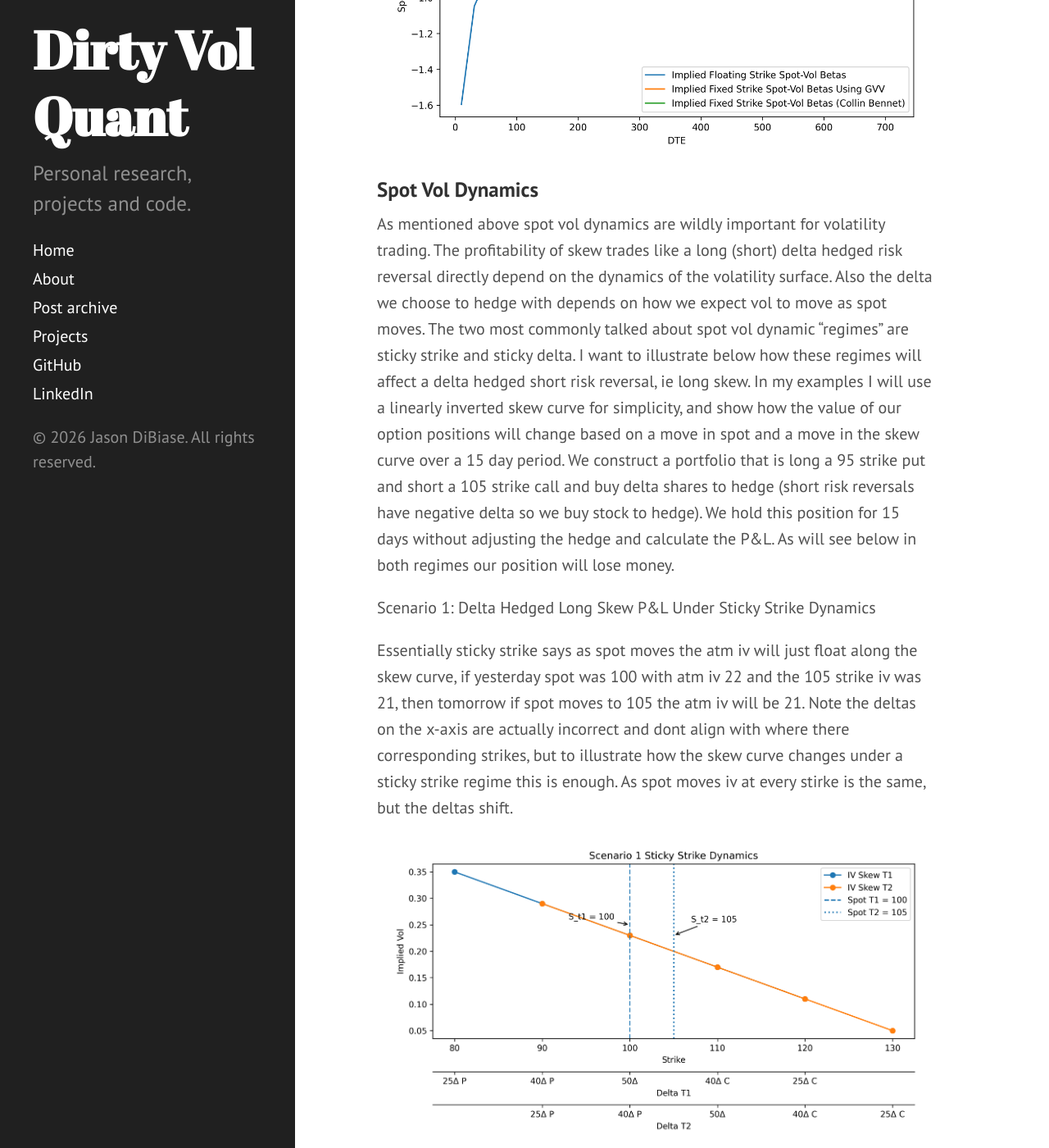
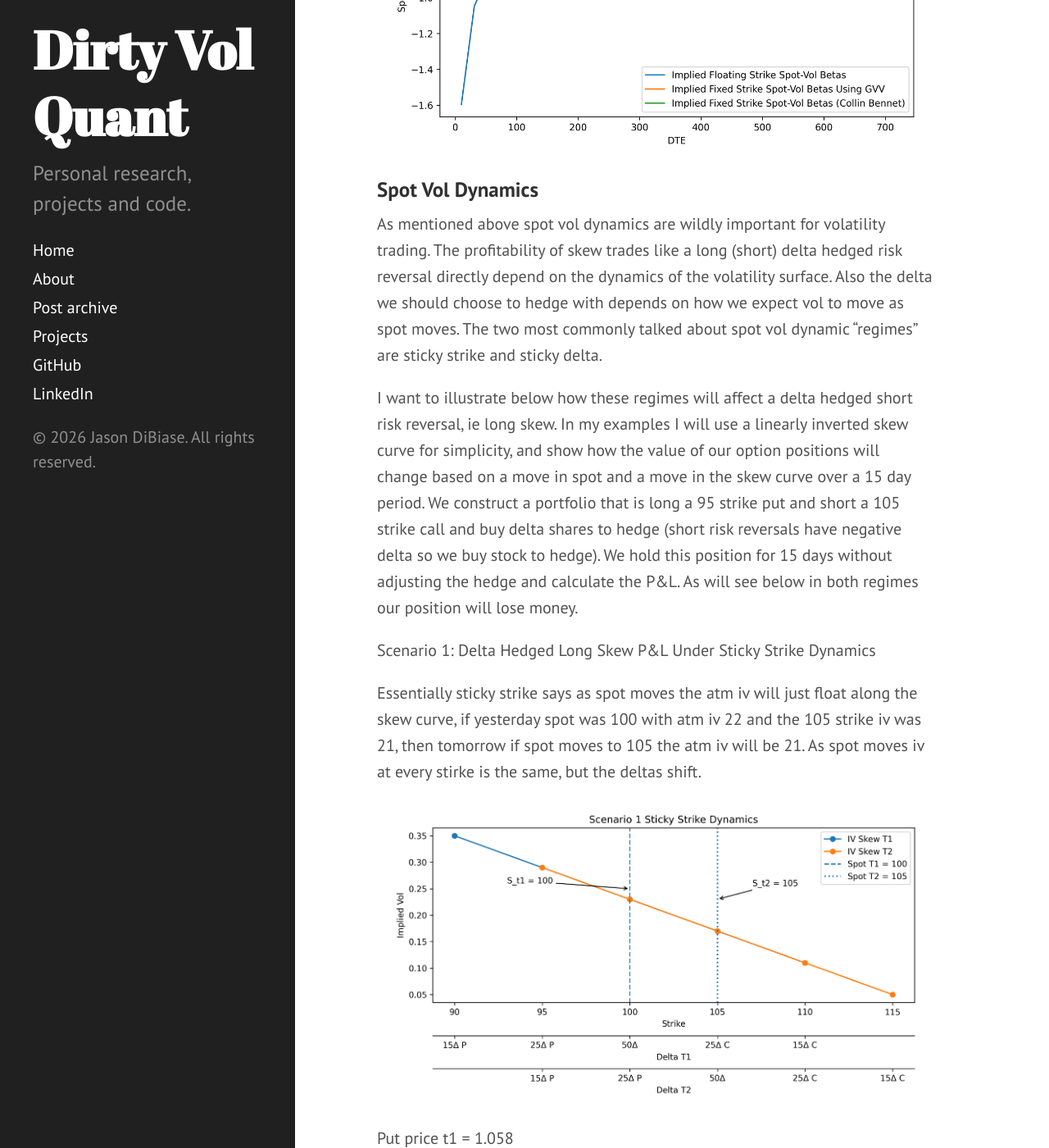
Before and after one commit to dibiasej/dibiasej.github.io, a Jekyll site: the page built from _posts/2026-06-07-Fixed-Strike-Floating-Strike-Spot-Vol-Dynamics-And-The-Skew-Stickiness-Ratio-Part-1.md, in a window 1280 px wide and 1400 px high, scrolled down 4237 px. Shown: the whole window at 82% size. Built offline with Jekyll 4.4.1, drawn with Linux system fonts in a browser that asks for light colours; Markdown is read by kramdown in place of the engine named in the settings; some of the changed text lies outside the part shown.

Commit message:
finished writing moving to editing

```diff
--- a/_posts/2026-06-07-Fixed-Strike-Floating-Strike-Spot-Vol-Dynamics-And-The-Skew-Stickiness-Ratio-Part-1.md
+++ b/_posts/2026-06-07-Fixed-Strike-Floating-Strike-Spot-Vol-Dynamics-And-The-Skew-Stickiness-Ratio-Part-1.md
@@ -38,21 +38,28 @@
 ![Spot Vol Beta Term Structure](/assets/images/SPY-Spot-Vol-Beta-Term-Structure-Post-2026-07-02.png)
 
 ### Spot Vol Dynamics
-As mentioned above spot vol dynamics are wildly important for volatility trading. The profitability of skew trades like a long (short) delta hedged risk reversal directly depend on the dynamics of the volatility surface. Also the delta we choose to hedge with depends on how we expect vol to move as spot moves. The two most commonly talked about spot vol dynamic "regimes" are sticky strike and sticky delta. I want to illustrate below how these regimes will affect a delta hedged short risk reversal, ie long skew. In my examples I will use a linearly inverted skew curve for simplicity, and show how the value of our option positions will change based on a move in spot and a move in the skew curve over a 15 day period. We construct a portfolio that is long a 95 strike put and short a 105 strike call and buy delta shares to hedge (short risk reversals have negative delta so we buy stock to hedge). We hold this position for 15 days without adjusting the hedge and calculate the P&L. As will see below in both regimes our position will lose money.
+As mentioned above spot vol dynamics are wildly important for volatility trading. The profitability of skew trades like a long (short) delta hedged risk reversal directly depend on the dynamics of the volatility surface. Also the delta we should choose to hedge with depends on how we expect vol to move as spot moves. The two most commonly talked about spot vol dynamic "regimes" are sticky strike and sticky delta.
+
+I want to illustrate below how these regimes will affect a delta hedged short risk reversal, ie long skew. In my examples I will use a linearly inverted skew curve for simplicity, and show how the value of our option positions will change based on a move in spot and a move in the skew curve over a 15 day period. We construct a portfolio that is long a 95 strike put and short a 105 strike call and buy delta shares to hedge (short risk reversals have negative delta so we buy stock to hedge). We hold this position for 15 days without adjusting the hedge and calculate the P&L. As will see below in both regimes our position will lose money.
 
 Scenario 1: Delta Hedged Long Skew P&L Under Sticky Strike Dynamics
 
-Essentially sticky strike says as spot moves the atm iv will just float along the skew curve, if yesterday spot was 100 with atm iv 22 and the 105 strike iv was 21, then tomorrow if spot moves to 105 the atm iv will be 21. Note the deltas on the x-axis are actually incorrect and dont align with where there corresponding strikes, but to illustrate how the skew curve changes under a sticky strike regime this is enough. As spot moves iv at every stirke is the same, but the deltas shift.
+Essentially sticky strike says as spot moves the atm iv will just float along the skew curve, if yesterday spot was 100 with atm iv 22 and the 105 strike iv was 21, then tomorrow if spot moves to 105 the atm iv will be 21. As spot moves iv at every stirke is the same, but the deltas shift.
 
 ![Sticky Strike Vol Dynamics](/assets/images/Sticky-Strike-Scenario-1-2026-07-02.png)
 
 Put price t1 = 1.058
+
 Call price t1 = 0.678
+
 Positions delta = -.465
+
 Portfolio notional value t1 = 100P_t1 - 100C_t1 + 100$$\Delta$$S_t1 = 4693
 
 Put price t2 = 0.058
+
 Call price t2 = 2.07
+
 Portfolio notional value t2 = 100P_t2 - 100C_t2 + 100$$\Delta$$S_t2 = 4686
 
 Portfolio P&L = Portfolio notional value t1 - Portfolio notional value t1 = -6.7
```
Also changed, not shown: assets/images/Sticky-Delta-Scenario-2-2026-07-02.png, assets/images/Sticky-Local-Vol-Dynamics-Scenario-3-2026-07-02.png, assets/images/Sticky-Strike-Scenario-1-2026-07-02.png.
